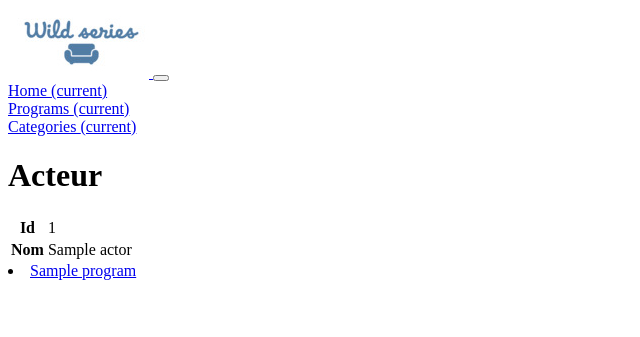
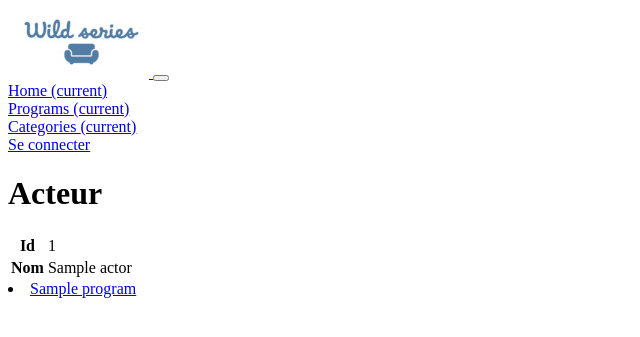
Before and after one commit to ClaireV38/quests-symfony-wild-series, a Symfony app: template templates/actor/show.html.twig in a window 1280 px wide. Shown: the top 337 px of the page, without its empty margins (0-640 px from the left). Run offline with Twig, Linux system fonts and the light colour scheme; the template is opened without the code that fills it: most values are stand-ins (such as "Sample title", 1, 10 or a date in 2020); some libraries are stand-ins or nearby versions.

Commit message:
add a link in navbar to login logout

```diff
--- a/templates/base.html.twig
+++ b/templates/base.html.twig
@@ -29,6 +29,14 @@
             <div class="navbar-nav">
                 <a class="nav-item nav-link active text-secondary" href="/categories/">Categories <span class="sr-only">(current)</span></a>
             </div>
+            {% if app.user %}
+                {{ app.user.email }}
+            <div class="navbar-nav">
+                <a class="nav-item nav-link active text-secondary" href="{{ path('app_logout') }}"> Se déconnecter</a>
+            </div>
+            {% else %}
+                <a class="nav-item nav-link active text-secondary" href="{{ path('app_login') }}"> Se connecter</a>
+            {% endif %}
         </div>
     </nav>
 </header>
```
